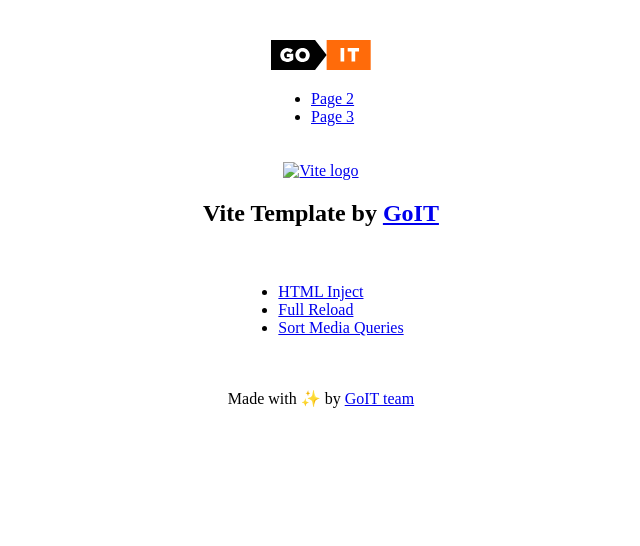
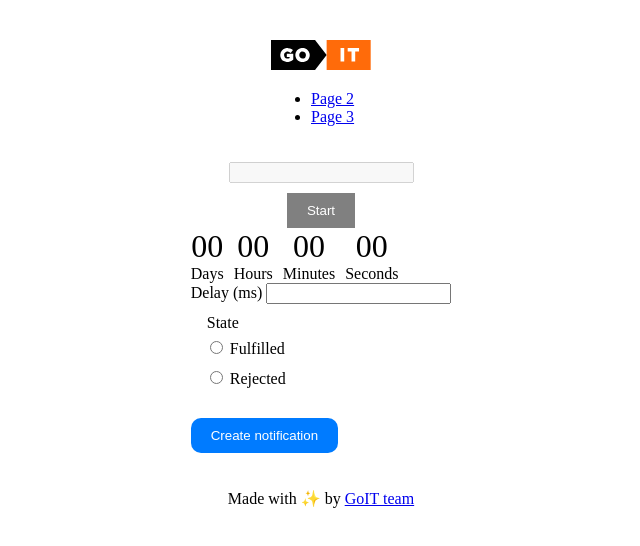
Before and after one commit to YorkAlucard/goit-js-hw-10, a plain HTML site: page index.html in a window 1280 px wide. Shown: the whole page, without its empty margins (319-959 px from the left). Drawn offline with nearby package versions, Linux system fonts and the light colour scheme; some packages are replaced by stand-ins of ours; files that its build step writes are made by us from their sources; a script that the page names is missing; files whose address does not match are found by name.

Commit message:
Deploying to gh-pages from @ YorkAlucard/goit-js-hw-10@4a73cc07c4807b28645762fd9a1bacfdd05e7367 🚀

```diff
--- a/index.html
+++ b/index.html
@@ -4,7 +4,7 @@
     <meta charset="UTF-8" />
     <link rel="icon" type="image/svg+xml" href="/goit--js-hw-10/favicon.svg" />
     <meta name="viewport" content="width=device-width, initial-scale=1.0" />
-    <title>Vanilla App Template</title>
+    <title>GOIT - JS - HW - 10</title>
     <script type="module" crossorigin src="/goit--js-hw-10/index.js"></script>
     <link rel="stylesheet" crossorigin href="/goit--js-hw-10/assets/styles-BpN22Osw.css">
   </head>
@@ -32,78 +32,87 @@
 
     <main>
       <!-- Loads the specified .html file -->
-      <section class="vite-promo">
-  <div class="container">
-    <div class="vite-promo-thumb">
-      <a
-        class="vite-promo-link"
-        href="https://vitejs.dev/"
-        target="_blank"
-        rel="noopener noreferrer"
-        aria-label="Link to Vite official website"
-        title="Vite.js  build tool"
-      >
-        <!-- Path to images as from index.html file -->
-        <img
-          class="pic"
-          src="/goit--js-hw-10/assets/vite-logo-9o_aqrTe.png"
-          alt="Vite logo"
-          width="640"
-          height="640"
-        />
-      </a>
+      <!DOCTYPE html>
+<html lang="en">
+  <head>
+    <meta charset="UTF-8" />
+    <meta name="viewport" content="width=device-width, initial-scale=1.0" />
+    <title>Timer</title>
+    <link
+      rel="stylesheet"
+      href="https://cdn.jsdelivr.net/npm/flatpickr/dist/flatpickr.min.css"
+    />
+    <link
+      rel="stylesheet"
+      href="https://cdn.jsdelivr.net/npm/izitoast/dist/css/iziToast.min.css"
+    />
+  </head>
+  <body>
+    <div class="container">
+      <input type="text" id="datetime-picker" disabled />
+      <button type="button" data-start disabled>Start</button>
     </div>
-    <h1 class="main-title">
-      <span class="main-title-gradient">Vite</span>
-      Template by
-      <a
-        class="main-title-link"
-        href="https://github.com/goitacademy/vanilla-app-template"
-        target="_blank"
-        rel="noopener noreferrer"
-      >
-        GoIT
-      </a>
-    </h1>
-  </div>
-</section>
+    <div class="timer">
+      <div class="field">
+        <span class="value" data-days>00</span>
+        <span class="label">Days</span>
+      </div>
+      <div class="field">
+        <span class="value" data-hours>00</span>
+        <span class="label">Hours</span>
+      </div>
+      <div class="field">
+        <span class="value" data-minutes>00</span>
+        <span class="label">Minutes</span>
+      </div>
+      <div class="field">
+        <span class="value" data-seconds>00</span>
+        <span class="label">Seconds</span>
+      </div>
+    </div>
+    <script src="https://cdn.jsdelivr.net/npm/flatpickr"></script>
+    <script src="https://cdn.jsdelivr.net/npm/izitoast/dist/js/iziToast.min.js"></script>
+    <script src="./js/1-timer.js"></script>
+  </body>
+</html>
 
-      <article class="badges">
-  <div class="container">
-    <ul class="badges-list">
-      <li class="badges-item">
-        <a
-          class="badges-link"
-          href="https://www.npmjs.com/package/vite-plugin-html-inject"
-          target="_blank"
-          rel="noopener noreferrer"
-        >
-          HTML Inject
-        </a>
-      </li>
-      <li class="badges-item">
-        <a
-          class="badges-link"
-          href="https://www.npmjs.com/package/vite-plugin-full-reload"
-          target="_blank"
-          rel="noopener noreferrer"
-        >
-          Full Reload
-        </a>
-      </li>
-      <li class="badges-item">
-        <a
-          class="badges-link"
-          href="https://www.npmjs.com/package/postcss-sort-media-queries"
-          target="_blank"
-          rel="noopener noreferrer"
-        >
-          Sort Media Queries
-        </a>
-      </li>
-    </ul>
-  </div>
-</article>
+      <!DOCTYPE html>
+<html lang="en">
+  <head>
+    <meta charset="UTF-8" />
+    <meta name="viewport" content="width=device-width, initial-scale=1.0" />
+    <title>Promise Form</title>
+    <link
+      rel="stylesheet"
+      href="https://cdn.jsdelivr.net/npm/izitoast/dist/css/iziToast.min.css"
+    />
+  </head>
+  <body>
+    <form class="form">
+      <label>
+        Delay (ms)
+        <input type="number" name="delay" required />
+      </label>
+
+      <fieldset>
+        <legend>State</legend>
+        <label>
+          <input type="radio" name="state" value="fulfilled" required />
+          Fulfilled
+        </label>
+        <label>
+          <input type="radio" name="state" value="rejected" required />
+          Rejected
+        </label>
+      </fieldset>
+
+      <button type="submit">Create notification</button>
+    </form>
+
+    <script src="https://cdn.jsdelivr.net/npm/izitoast/dist/js/iziToast.min.js"></script>
+    <script src="./js/2-snackbar.js"></script>
+  </body>
+</html>
 
     </main>
 
```
Also changed, not shown: assets/vite-logo-9o_aqrTe.png (deleted).
